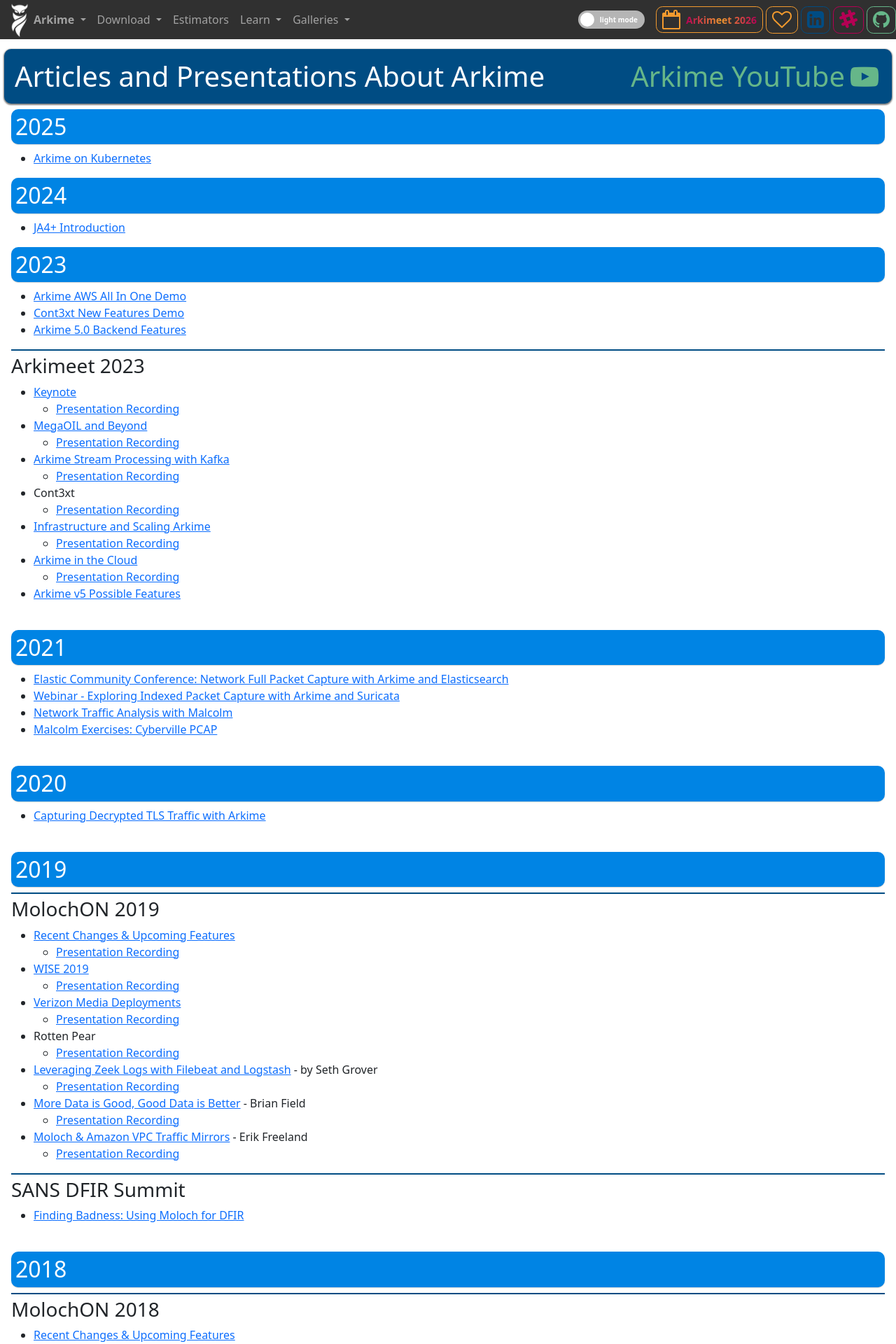
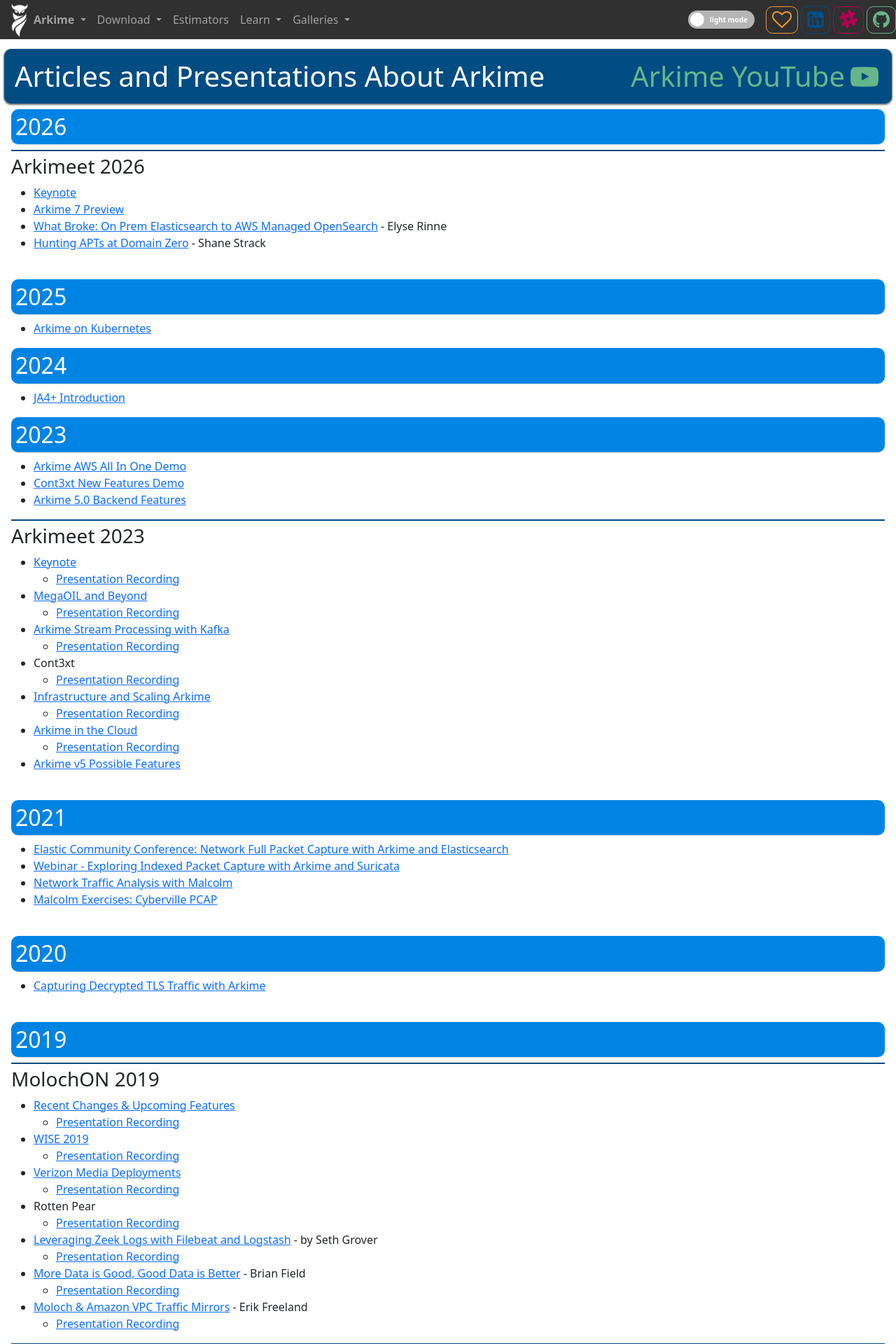
Before and after one commit to arkime/arkimeweb, a Jekyll site: the page built from _wiki/articles.md, in a window 1280 px wide. Shown: the top 1920 px of the page at 70% size. Built offline with Jekyll 4.4.1, drawn with Linux system fonts in a browser that asks for light colours.

Commit message:
Arkimeet 2026 wrap-up: slides on articles page, cancel Oct 7 office hours, remove Arkimeet links

```diff
--- a/_includes/navbar.html
+++ b/_includes/navbar.html
@@ -160,12 +160,6 @@
           </a>
         </li>
         <li class="nav-item">
-          <a class="nav-link arkimeet-link pt-1 pb-1"
-            href="/arkimeet">
-            <span class="special-link special-link-event">Arkimeet 2026</span>
-          </a>
-        </li>
-        <li class="nav-item">
           <a class="nav-link ctf-link pt-1 pb-1"
             href="https://ctf.arkime.com">
             CTF
@@ -246,14 +240,6 @@
         </div>
         <span class="switch-label"></span>
       </div>
-      <a href="/arkimeet"
-        class="btn btn-sm btn-outline-warning ms-1 d-flex align-items-center arkimeet-link"
-        title="Arkimeet 2026 — join us Oct 6 in Herndon, VA!"
-        data-bs-toggle="tooltip"
-        data-bs-placement="bottom">
-        <span class="fa fa-calendar-o fa-2x me-2"></span>
-        <span class="special-link special-link-event no-wrap">Arkimeet 2026</span>
-      </a>
       <a href="/sponsor"
         class="btn btn-sm btn-outline-warning ms-1"
         title="Sponsor Arkime"
--- a/_wiki/articles.md
+++ b/_wiki/articles.md
@@ -10,8 +10,19 @@
 # Articles and Presentations About Arkime [Arkime YouTube<span class="fa fa-youtube-play ms-2 me-1"></span>](https://www.youtube.com/channel/UCCtFDN7jSW_Np6i0Z_B6t8Q/videos){: .no-decoration.pull-right.primary-theme-text }
 {: .section-header.mt-1 }
 
+## 2026
+{: .subsection-header.mt-0 }
+
+### Arkimeet 2026
+{: .subsection }
+
+* [Keynote](/assets/arkimeet-2026.pptx)
+* [Arkime 7 Preview](/assets/arkimeet-2026-arkime7.pptx)
+* [What Broke: On Prem Elasticsearch to AWS Managed OpenSearch](/assets/arkimeet-2026-what-broke.pptx) - Elyse Rinne
+* [Hunting APTs at Domain Zero](/assets/arkimeet-2026-Hunting_APTs_at_Domain_Zero.pdf) - Shane Strack
+
 ## 2025
-{: .subsection-header.mt-0 }
+{: .subsection-header }
 * [Arkime on Kubernetes](https://youtu.be/JDfNFf79-9k)
 
 ## 2024
```
Also changed, not shown: index.html (+0 -9 lines), mini-arkimeetus.html (+46 -7 lines), 4 other files.
